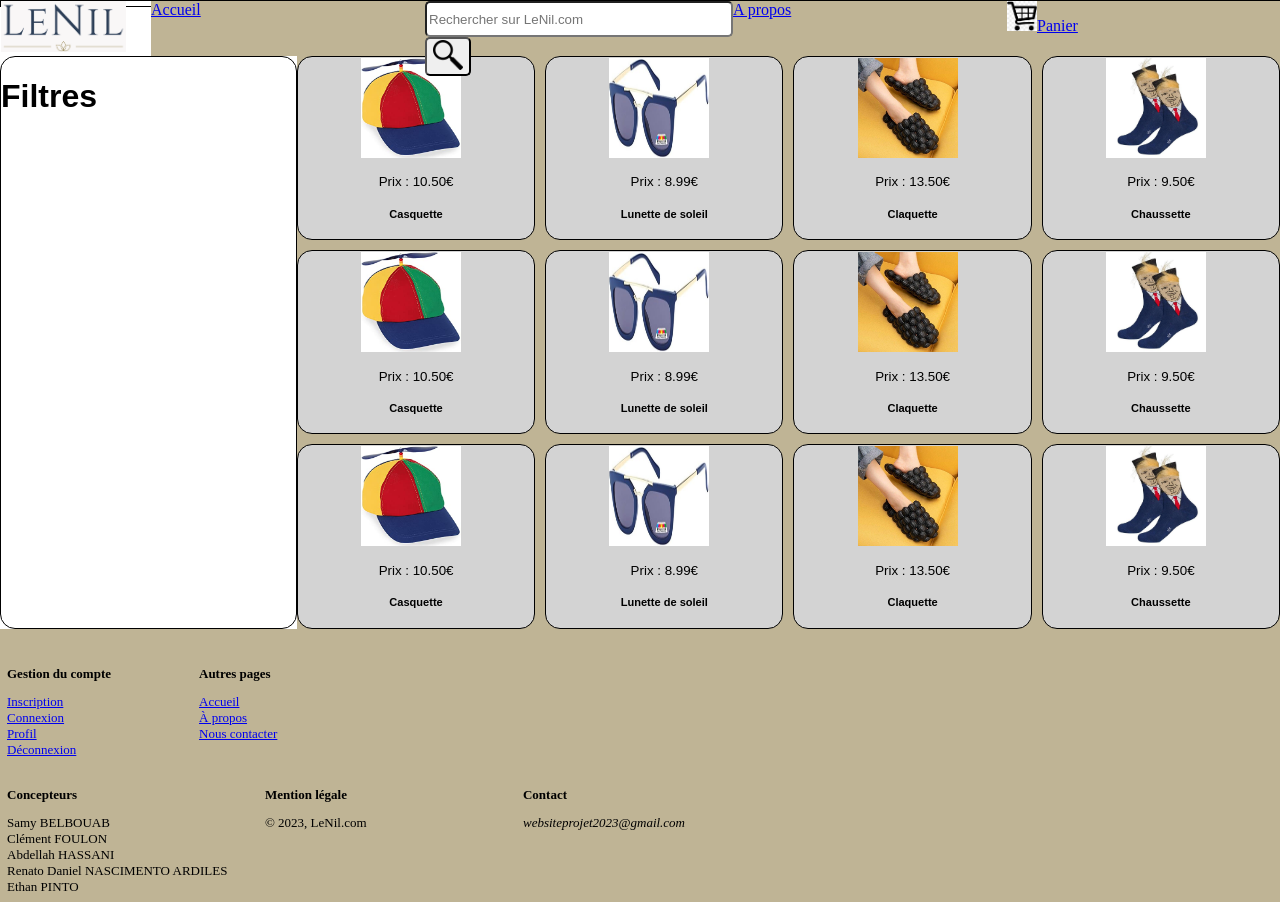
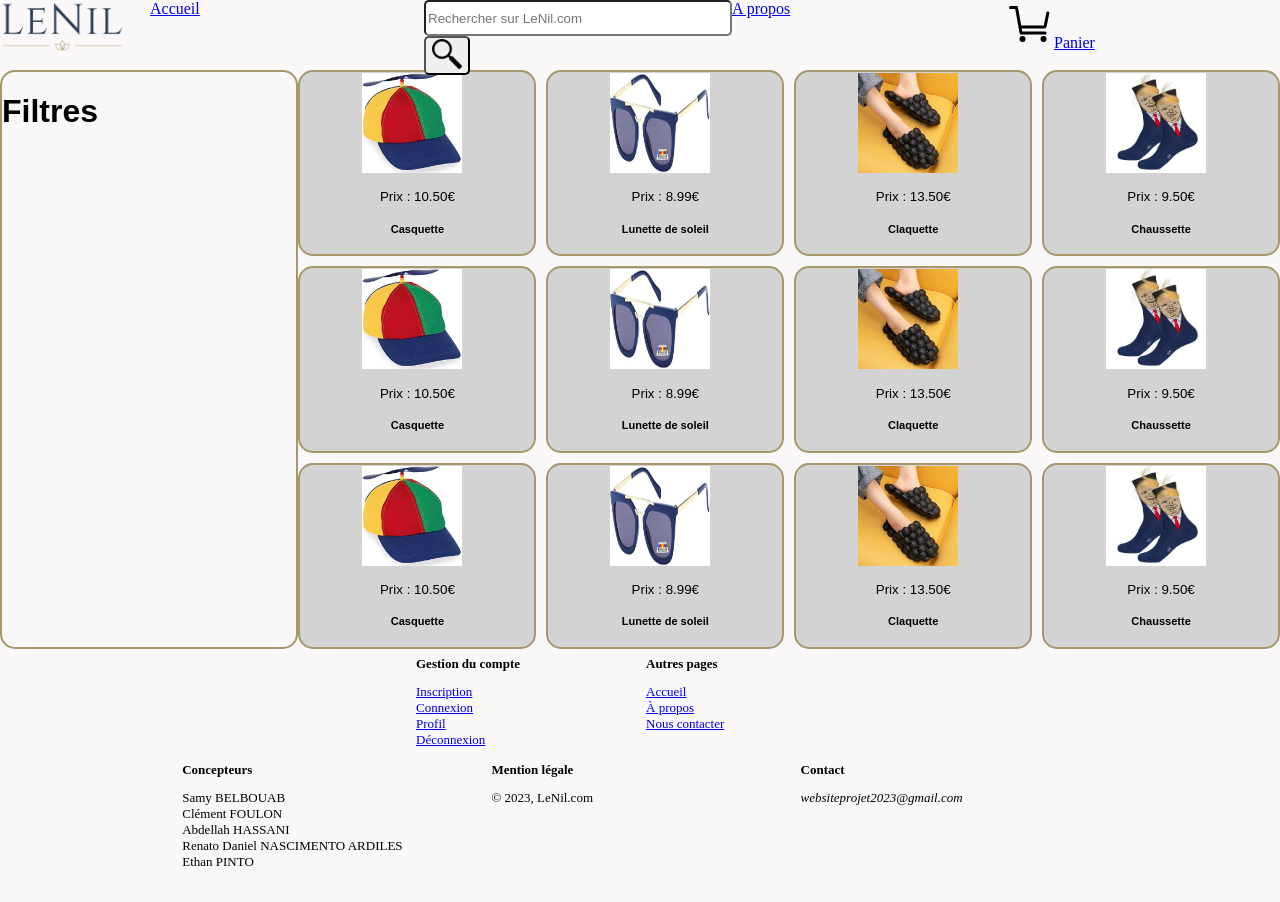
Before and after one commit to Ymasuu/LeNil, a PHP site: page /pages/Vue/index.php in a window 1280 px wide. After the commit the page ends 866 px from the top, so only its background shows below. Run offline with PHP 8.4, Linux system fonts and the light colour scheme.

Commit message:
edit style and chart

```diff
--- a/css/style.css
+++ b/css/style.css
@@ -3,6 +3,7 @@ body {
 	height: 100vh;
 	display: grid;
 	grid-template-rows: auto 1fr auto;
+    background-color: #f9f7f7;
 }
 
 /*cahngement de la font du texte */
@@ -14,12 +15,11 @@ h1,h2,h3,h4,h5 {
 /* Header And Footer*/
 header{
     width:100%;
-    border: 1px solid black;
+    height: 70px;
 }
 
 footer{
     width:100%;
-    background-color: #BFB495;
     margin: 0;
     padding: 0;
 }
@@ -37,7 +37,6 @@ footer{
     list-style: none;
     display: grid;
     grid-template-columns: 1fr 1fr 1fr 1fr;
-    background-color: #BFB495;
     margin: 0;
     padding: 0;
 }
@@ -54,7 +53,7 @@ footer{
 .footerContent th, .footerContent td{
 	text-align: left;
 	font-size: medium;
-	width: 30%;
+	width: 25%;
 	padding: 5px;
 	vertical-align:top;
     font-size: small;
@@ -65,6 +64,7 @@ footer{
     padding: 0;
 }
 
+/* Index */
 .box{
     width : 100%;
     display: grid;
@@ -74,18 +74,17 @@ footer{
     text-align: center;
     font-family: Arial, Helvetica, sans-serif;
     justify-content: space-between;
-    background-color: #BFB495;
 }
 
 .article{
     background-color: lightgray;
     border-radius: 15px;
-    border: 1px solid black;
+    border: 2px solid #a7976a;
 }
 
 .gauche{
     width: 30%;
-    border: 1px solid black;
+    border: 2px solid #a7976a;
     border-radius: 15px;
 }
 
--- a/templates/footer.php
+++ b/templates/footer.php
@@ -1,5 +1,5 @@
-<footer>
-	<table class="footerContent" style="padding-top:30px">
+<footer style="text-align:center;">
+	<table class="footerContent" style="margin:auto;">
 		<tr>
 			<th>Gestion du compte</th>
 			<th>Autres pages</th>
@@ -22,7 +22,7 @@
 			</td>
 		</tr>
 	</table>
-	<table class="footerContent" style="padding-top:15px">
+	<table class="footerContent" style="margin:auto;">
 		<tr>
 			<th>Concepteurs</th>
 			<th>Mention légale</th>
--- a/templates/header.php
+++ b/templates/header.php
@@ -12,7 +12,13 @@
 			</form>
 			</li>
 			<li><a href="about.php">A propos</a></li>
-			<li><a href="panier.php"><img src="../../img/panier.jpg" style="width: 30px; height: 30px;">Panier</a></li>
+			<li><a href="panier.php">
+			<svg width="48" height="48" viewBox="0 0 512 512">
+    			<circle cx="176" cy="416" r="16" style="fill:none;stroke:#000;stroke-linecap:round;stroke-linejoin:round;stroke-width:32px"></circle>
+    			<circle cx="400" cy="416" r="16" style="fill:none;stroke:#000;stroke-linecap:round;stroke-linejoin:round;stroke-width:32px"></circle>
+				<polyline points="48 80 112 80 160 352 416 352" style="fill:none;stroke:#000;stroke-linecap:round;stroke-linejoin:round;stroke-width:32px"></polyline>
+				<path d="M 160 288 L 409.44 288 C 413.255 288.003 416.541 285.311 417.29 281.57 L 446.09 137.57" style="fill:none;stroke:#000;stroke-linecap:round;stroke-linejoin:round;stroke-width:32px"></path>
+			</svg>Panier</a></li>
 		</ul>
 
 	</nav>
```
Also changed, not shown: pages/Contrôleur/process_forgotPassword.php (+5 -2 lines).
